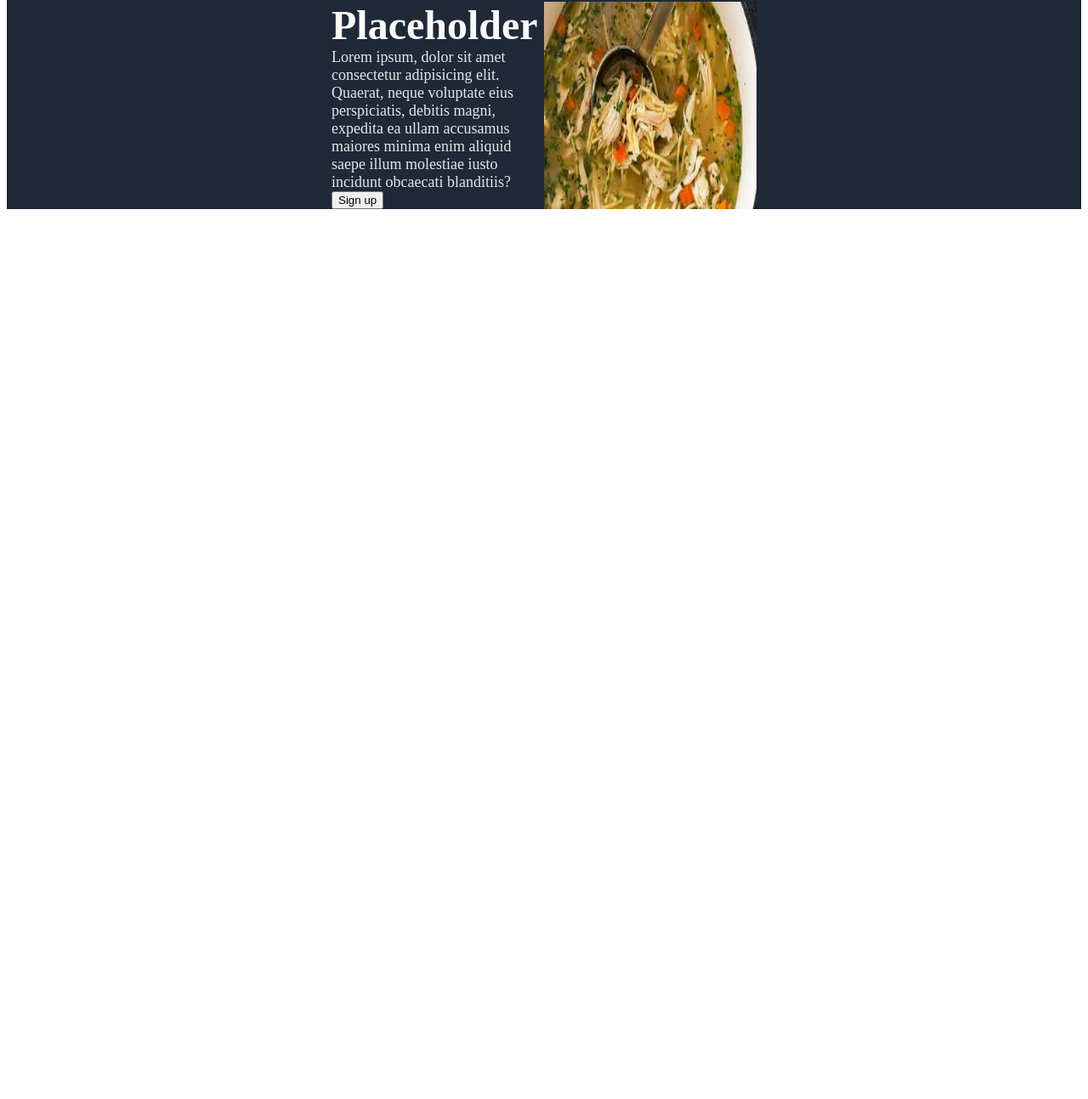
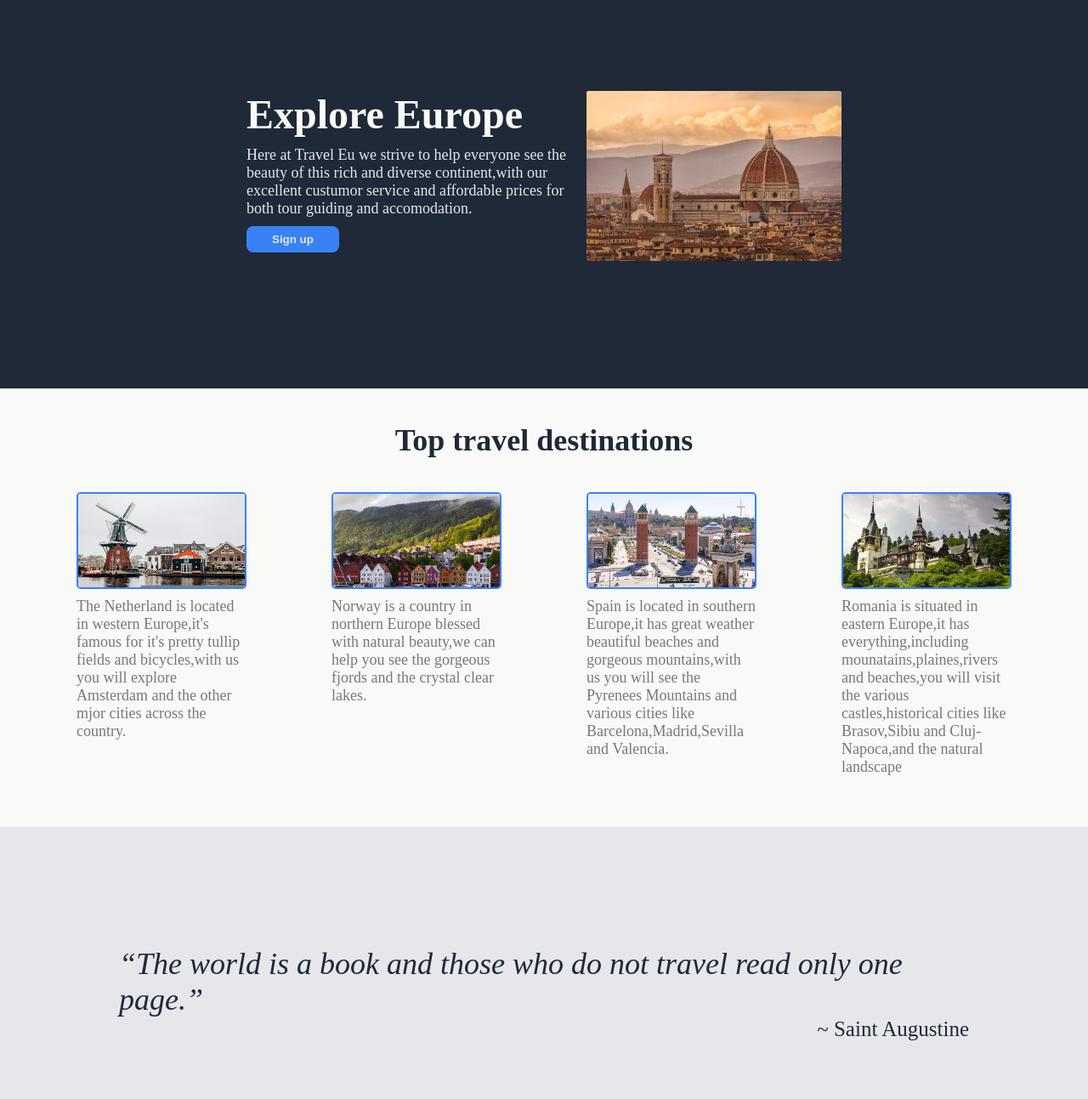
Before and after one commit to AC-Costea/WebPage, a plain HTML site: page index.html in a window 1280 px wide. Shown: the part 53-1346 px from the top of the page at 85% size. Before the commit the page ends 800 px from the top, so only its background shows below. Drawn offline with Linux system fonts and the light colour scheme.

Commit message:
Complete the first section                                            Add the cards section                                                                                                   Add the quote section

```diff
--- a/index.html
+++ b/index.html
@@ -9,7 +9,11 @@
 <body>
     <div class="first">
         <div class="header">
-            <div class="logo">Placeholder</div>
+            <div class="logo">
+                <div>Travel EU</div>
+                <div><img src="/images/plane.png" alt=""></div>
+            </div>
+
             <div>
                 <ul>
                     <a href="">Contacs</a>
@@ -20,14 +24,50 @@
         </div>
         <div class="img">
             <div class="left">
-                <header>Placeholder</header>
+                <header>Explore Europe </header>
                 <div class="left1   ">
-                Lorem ipsum, dolor sit amet consectetur adipisicing elit. Quaerat, neque voluptate eius perspiciatis, debitis magni, expedita ea ullam accusamus maiores minima enim aliquid saepe illum molestiae iusto incidunt obcaecati blanditiis?
+                Here at Travel Eu we strive to help everyone see the beauty of this rich and diverse continent,with our excellent custumor service and affordable prices for both tour guiding and accomodation.
                 </div>
-                <button>Sign up</button>
+                <button>
+                    <a href="">Sign up</a>
+                </button>
             </div>
-            <img src="/images/Soup.jpg" alt="">
+            <img src="/images/florence.jpg" alt="">
         </div>
+    </div>
+    <div class="second">
+        <header>Top travel destinations</header>
+        <div class="cards">
+            <div class="card">
+                <img src="/images/netherlands.jpg" alt="">
+                <div>
+                    The Netherland is located in western Europe,it's famous for it's pretty tullip fields and bicycles,with us you will explore Amsterdam and the other mjor cities across the country.
+                </div>
+            </div>
+            <div class="card">
+                <img src="/images/norway.jpg" alt="">
+                <div>
+                    Norway is a country in northern Europe blessed with natural beauty,we can help you see the gorgeous fjords and the crystal clear lakes.
+                </div>
+            </div>
+            <div class="card">
+                <img src="/images/spain.jpg" alt="">
+                <div>
+                    Spain is located in southern Europe,it has great weather beautiful beaches and gorgeous mountains,with us you will see the Pyrenees Mountains and various cities like Barcelona,Madrid,Sevilla and Valencia.
+                </div>
+            </div>
+            <div class="card">
+                <img src="/images/romania.jpg" alt="">
+                <div>
+                    Romania is situated in eastern Europe,it has everything,including mounatains,plaines,rivers and beaches,you will visit the various castles,historical cities like Brasov,Sibiu and Cluj-Napoca,and the natural landscape
+                </div>
+
+            </div>
+        </div>
+    </div>
+    <div class="third">
+        <div class="quote">“The world is a book and those who do not travel read only one page.”</div>
+        <div class="author">~ Saint Augustine</div>
     </div>
 
 </body>
--- a/style.css
+++ b/style.css
@@ -1,6 +1,7 @@
 body{
     display: flex;
     flex-direction: column;
+    margin: 0;
 
 }
 .first{
@@ -8,28 +9,35 @@ body{
     flex-direction: column;
     gap: 20px;
     background-color: #1f2937;
+    padding: 10px 35px 150px 35px  ;
 
 }
 .header{
     display: flex;
     align-items: center;
     justify-content: space-between;
+    margin-bottom: 100px ;
 
 }
 .img{
-    width: 500px;
+    width: 700px;
     display: flex;
     justify-content: center;
     align-items: center;
     align-self: center;
     align-items: stretch;
+    gap: 10px;
 
 
 }
-img{
-    max-width: 250px;
+.img img{
+   width: 300px;
+   height: 200px;
+    border-radius: 2px;
+}
 
-}
+
+
 ul{
     margin: 0;
     padding: 0;
@@ -38,13 +46,24 @@ ul{
 }
 a{
     font-size: #e5e7eb;
+    color: #e5e7eb;
+    text-decoration: none;
+    margin: 0 10px;
 }
 .left{
     display: flex;
     flex-direction: column;
+    font-size: 18px;
+    gap: 10px;
 }
 button{
     align-self: flex-start;
+    background-color: #3882f6;
+    color: #e5e7eb;
+    border: none;
+    padding: 8px 20px;
+    border-radius: 8px;
+    font-weight: bold;
 }
 header{
     font-size: 48px;
@@ -52,10 +71,72 @@ header{
     color: #f9faf8;
 }
 .logo{
+    display: flex;
     font-size: 24px;
     color: #f9faf8;
+    gap: 2px;
+}
+.logo img{
+    width: 30px;
+
 }
 .left1{
     font-size: 18px;
     color: #e5e7eb;
 }
+.cards{
+    display: flex;
+    align-items: stretch;
+    flex-wrap: wrap;
+    justify-content: space-around;
+}
+.card{
+    display: flex;
+    flex-direction: column;
+    flex: 0 0 200px;
+    margin: 10px;
+
+    padding: 10px;
+    font-size: 18px;
+    gap: 10px;
+    color: rgb(121, 119, 119);
+}
+
+
+.card img{
+    max-width: 100%;
+    height: 110px;
+    border-radius: 5px;
+
+    border: 2px #3882f6 solid;
+}
+.second{
+    display: flex;
+    flex-direction: column;
+    background-color: #f9faf8;
+    align-items: center;
+    padding: 40px;
+    gap: 20px;
+
+}
+.second header{
+    color:#1f2937 ;
+    font-size: 36px;
+    font-weight: bolder;
+}
+.third{
+    display: flex;
+    flex-direction: column;
+    background-color: #e5e7eb;
+    padding: 140px;
+}
+.third .quote{
+    color:#1f2937;
+    font-size: 36px;
+    font-style: italic;
+}
+.third .author{
+    font-size: 25px;
+    color:#1f2937;
+    align-self: flex-end;
+}
```
Also changed, not shown: images/florence.jpg (added), images/netherlands.jpg (added), images/norway.jpg (added), images/plane.png (added), images/romania.jpg (added), images/spain.jpg (added), 1 other file.
